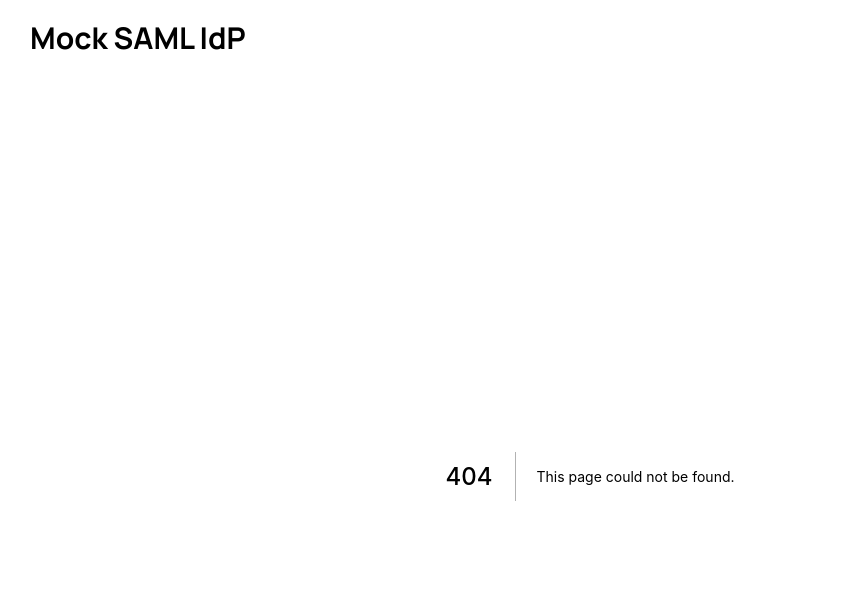
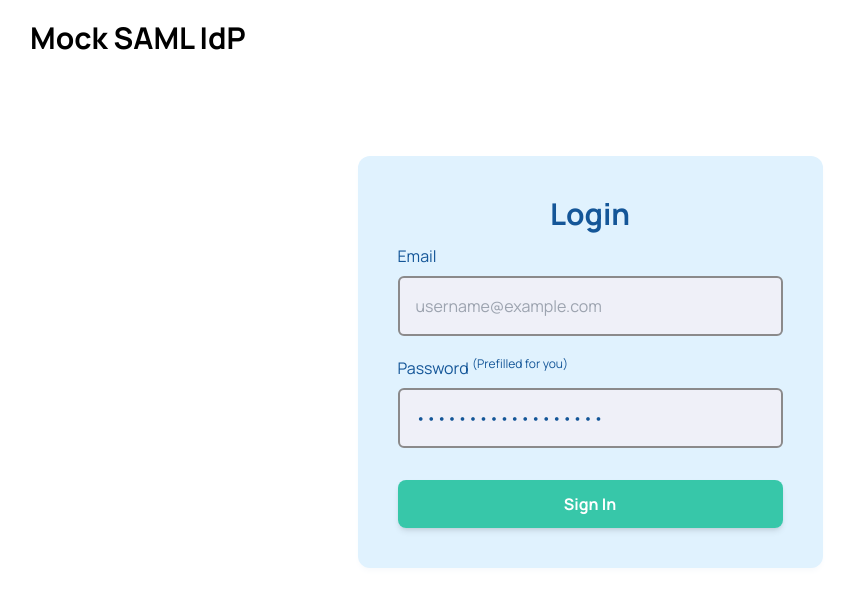
Before and after one commit to boxyhq/mock-saml, a Next.js app: page /saml/login in a window 1280 px wide. Before the commit this address had no page. Shown: the top 606 px of the page, without its empty margins (50-904 px from the left). Built offline with nearby package versions, Linux system fonts and the light colour scheme.

Commit message:
Login form

```diff
--- /dev/null
+++ b/pages/saml/login.tsx
@@ -0,0 +1,46 @@
+import Head from "next/head";
+
+export default function Login() {
+  return (
+    <div className="h-full">
+      <Head>
+        <title>Mock SAML IdP - Login</title>
+      </Head>
+      <div className="w-[465px] max-w-[90%] mx-auto relative top-20 bg-lightBlue-100 dark:bg-blue-50 p-10 rounded-xl shadow-md shadow-blueGray-50 text-[#145698]">
+        <h2 className="text-3xl font-bold text-center mb-3">Login</h2>
+        <form>
+          <div>
+            <label htmlFor="email" className="block mb-2">
+              Email
+            </label>
+            <input
+              id="email"
+              autoComplete="off"
+              type="email"
+              placeholder="username@example.com"
+              pattern=".+@example\.com"
+              className="w-full input"
+              title="please provide a mock example.com email address"
+            />
+          </div>
+          <div className="mt-5">
+            <label htmlFor="password" className="block mb-2">
+              Password <sup>(Prefilled for you)</sup>
+            </label>
+            <input
+              id="password"
+              readOnly={true}
+              autoComplete="off"
+              type="password"
+              defaultValue="samlstrongpassword"
+              className="w-full input"
+            />
+          </div>
+          <button type="submit" className="button mt-8 w-full">
+            Sign In
+          </button>
+        </form>
+      </div>
+    </div>
+  );
+}
--- a/styles/globals.css
+++ b/styles/globals.css
@@ -30,3 +30,12 @@ a {
 * {
   box-sizing: border-box;
 }
+
+@layer components {
+  .button {
+    @apply block py-2 px-4 leading-8 bg-primary/90 text-white font-semibold rounded-lg shadow-md hover:bg-primary/95 focus:outline-none focus:ring-4 focus:ring-primary/30 focus:ring-opacity-100;
+  }
+  .input {
+    @apply bg-[#eff0f8] border-2 border-solid border-[#8b8a8b] leading-10 px-4 py-2 rounded-md focus:border-[#5a5dbb] focus:outline-none;
+  }
+}
```
